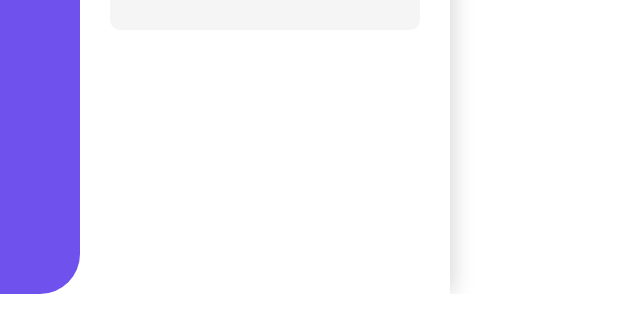
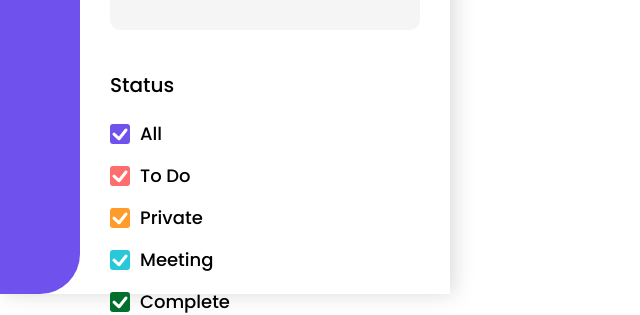
Before and after one commit to dee0518/doWork, a React (Create React App) app: page /main in a window 1280 px wide. Shown: the part 506-821 px from the top of the page, without its empty margins (0-640 px from the left). Before the commit the page ends 800 px from the top, so only its background shows below. Built offline with nearby package versions, Linux system fonts and the light colour scheme.

Commit message:
체크박스 및 status 체크리스트 컴포넌트 추가

```diff
--- a/src/Path.js
+++ b/src/Path.js
@@ -7,6 +7,7 @@ export { default as Menu } from './components/Menu'
 export { default as SubMenuBox } from './components/SubMenuBox'
 export { default as SubMenuTitle } from './components/SubMenuTitle'
 export { default as Calendar } from './components/Calendar'
+export { default as Checkbox } from './components/Checkbox'
 
 // container
 export { default as Schedule } from './container/Schedule'
--- a/src/assets/scss/components/schedule/calendar.scss
+++ b/src/assets/scss/components/calendar.scss
@@ -55,7 +55,7 @@
         button {
             border: 1px solid $color-border2;
             border-radius: 6px;
-            background: url(../../../images/arrow_left.svg) no-repeat center;
+            background: url(../../images/arrow_left.svg) no-repeat center;
         }
 
         .prev-btn {
@@ -109,6 +109,7 @@
                 border-radius: 50%;
                 background-color: $color-pink;
                 opacity: 0.5;
+                box-shadow: 0 4px 10px 0 rgba(206,206,206,.8);
             }
         }
     }
--- /dev/null
+++ b/src/assets/scss/components/checkbox.scss
@@ -0,0 +1,39 @@
+.check-box-group {
+    margin-bottom: 15px;
+
+    input {
+        display: none;
+    }
+
+    label {
+        display: flex;
+        align-items: center;
+        font-size: 1.8rem;
+        font-weight: 500;
+        line-height: 1.5;
+    }
+
+    label svg {
+        margin-right: 10px;
+    }
+
+    .purple svg {
+        fill: $color-purple
+    }
+
+    .pink svg {
+        fill: $color-pink
+    }
+
+    .yellow svg {
+        fill: $color-yellow
+    }
+
+    .skyblue svg {
+        fill: $color-skyblue
+    }
+
+    .green svg {
+        fill: $color-green
+    }
+}
--- /dev/null
+++ b/src/assets/scss/components/schedule/schedule.scss
@@ -0,0 +1,14 @@
+.status-group {
+    margin-top: 40px;
+
+    .sub-title {
+        margin-bottom: 20px;
+        font-size: 2rem;
+        font-weight: 500;
+        line-height: 1.5;
+    }
+
+    label {
+        text-transform: capitalize;
+    }
+}
--- a/src/assets/scss/style.scss
+++ b/src/assets/scss/style.scss
@@ -8,4 +8,6 @@
 @import "./components/header_area";
 @import "./components/sub_menu_box";
 @import "./components/sub_menu_title";
-@import "./components/schedule/calendar";
+@import "./components/checkbox";
+@import "./components/calendar";
+@import "./components/schedule/schedule";
--- /dev/null
+++ b/src/components/Checkbox/index.js
@@ -0,0 +1,19 @@
+function Checkbox(props){
+    const { name, info, onChange } = props
+
+    return (
+        <div className="check-box-group">
+            <input id={name + '_' +info.id} type="checkbox" name={name} checked={info.checked} onChange={(e) => onChange(e)}/>
+            <label htmlFor={name + '_' +info.id} className={info.color}>
+                <svg width="20" height="20" viewBox="0 0 20 20" fill="none" xmlns="http://www.w3.org/2000/svg">
+                    {!info.checked && <rect x="0.5" y="0.5" width="19" height="19" rx="2.5" fill="white" stroke="#CACACA" strokeWidth="1"/>}
+                    {info.checked && <rect width="20" height="20" rx="3"/>}
+                    {info.checked && <path d="M4 10.1538L9.07692 14.7692L16 6" stroke="white" strokeWidth="3" strokeLinecap="round" strokeLinejoin="round"/>}
+                </svg>
+                {info.label}
+            </label>
+        </div>
+    )
+}
+
+export default Checkbox
--- a/src/container/Schedule/presenter/ScheduleMenu.js
+++ b/src/container/Schedule/presenter/ScheduleMenu.js
@@ -1,10 +1,40 @@
+import { useState } from 'react'
 import { useNavigate, useParams } from 'react-router'
 import { SubMenuBox, SubMenuTitle, Calendar } from '../../../Path'
+import Status from './Status'
+
+const data = [{
+    id: 1,
+    label: 'all',
+    checked: true,
+    color: 'purple'
+},{
+    id: 2,
+    label: 'to do',
+    checked: true,
+    color: 'pink'
+},{
+    id: 3,
+    label: 'private',
+    checked: true,
+    color: 'yellow'
+},{
+    id: 4,
+    label: 'meeting',
+    checked: true,
+    color: 'skyblue'
+},{
+    id: 5,
+    label: 'complete',
+    checked: true,
+    color: 'green'
+}]
 
 function ScheduleMenu(){
     const navigator = useNavigate()
     const params = useParams()
     const titles = ['calendar','schedule']
+    const [checkList,setCheckList] = useState(data)
 
     const onClickSubTitle = (title) => {
         let url = createUrl(title)
@@ -24,10 +54,23 @@ function ScheduleMenu(){
         return url
     }
 
+    const onChange = (e) => {
+        let id = e.target.id.split('_')[1]
+
+        setCheckList(checkList.map((check) => {
+            if(check.id === Number(id)){
+                return {...check, checked: !check.checked}
+            }
+
+            return check
+        }))
+    }
+
     return (
         <SubMenuBox>
             <SubMenuTitle type={'button'} titles={titles} curTitle={params.sub} onClickSubTitle={onClickSubTitle}/>
             <Calendar type={'small'} params={params}/>
+            <Status checkList={checkList} name={'status'} onChange={onChange}/>
         </SubMenuBox>
     )
 }
--- /dev/null
+++ b/src/container/Schedule/presenter/Status.js
@@ -0,0 +1,25 @@
+import { Checkbox } from '../../../Path'
+
+function Status(props){
+    const { checkList, name, onChange } = props
+
+    return (
+        <div className="status-group">
+            <div className="sub-title">Status</div>
+            <div className="chb-group">
+                {
+                    checkList.length > 0 && checkList.map((ch, i) => {
+                        return <Checkbox
+                            key={'ch' + i}
+                            name={name}
+                            info={ch}
+                            onChange={onChange}
+                        />
+                    })
+                }
+            </div>
+        </div>
+    )
+}
+
+export default Status
```
